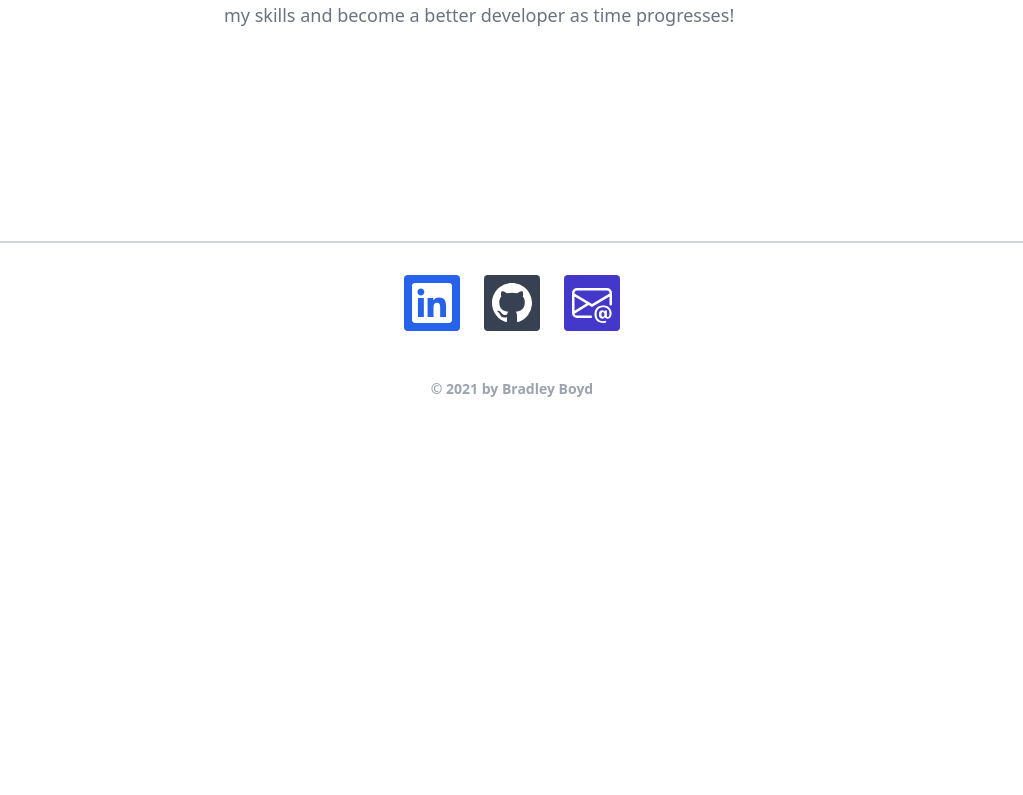
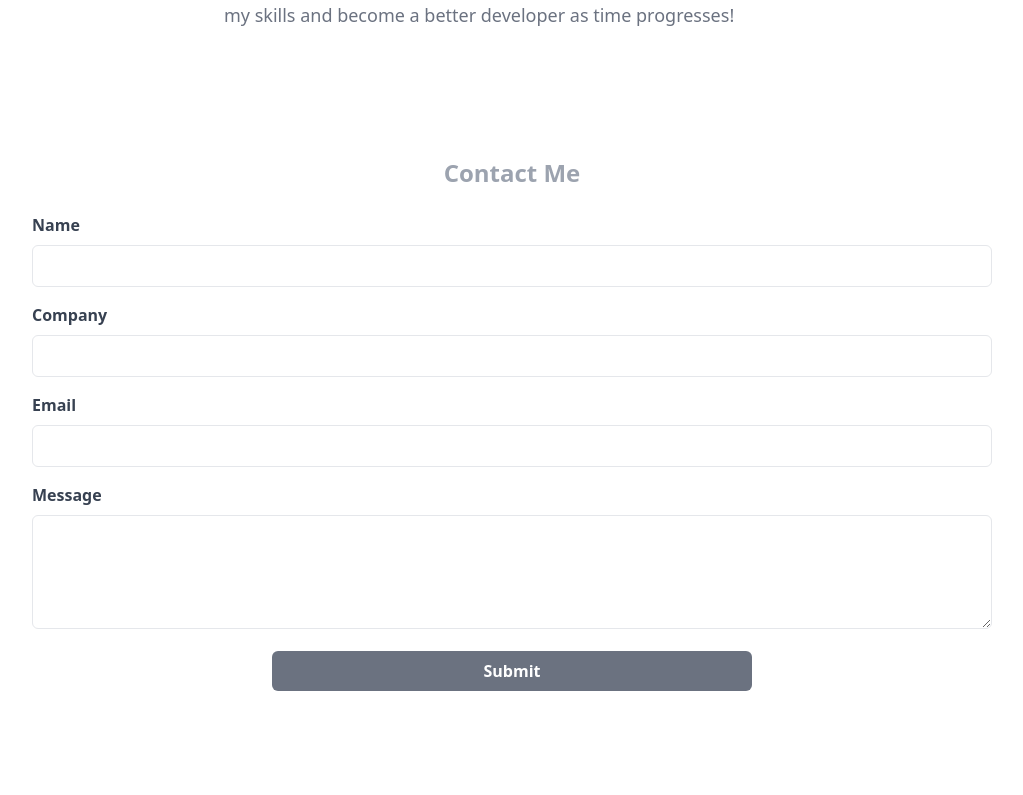
Before and after one commit to bboyd146/React-portfolio, a React (Create React App) app in the folder portfolio/: page / in a window 1280 px wide. Shown: the part 965-1760 px from the top of the page, without its empty margins (128-1151 px from the left). Before the commit the page ends 1476 px from the top, so only its background shows below. Built offline with nearby package versions, Linux system fonts and the light colour scheme.

Commit message:
modified contact form. render successful

```diff
--- a/portfolio/src/App.js
+++ b/portfolio/src/App.js
@@ -6,7 +6,7 @@ function App() {
     document.title = 'My portfolio';
   }, []);
   return (
-    <main className="text-gray-400 bg-gray-900 body-font">
+    <main className="text-gray-400  body-font">
       <Container />
     </main>
   );
--- a/portfolio/src/components/Contact.jsx
+++ b/portfolio/src/components/Contact.jsx
@@ -3,6 +3,7 @@ import React, { useState } from 'react';
 const Contact = () => {
     const [formData, setFormData] = useState({
         name: '',
+        company: '',
         email: '',
         message: ''
     });
@@ -14,7 +15,7 @@ const Contact = () => {
     const handleSubmit = async (e) => {
         e.preventDefault();
         try {
-            const response = await fetch('https://formspree.io/f/xkndvpoy', {
+            const response = await fetch('YOUR_FORMSPREE_ENDPOINT', {
                 method: 'POST',
                 headers: {
                     'Content-Type': 'application/json',
@@ -24,7 +25,7 @@ const Contact = () => {
             if (response.ok) {
                 console.log('Email sent successfully');
                 // Reset form after successful submission
-                setFormData({ name: '', email: '', message: '' });
+                setFormData({ name: '', company: '',  email: '', message: '' });
             } else {
                 console.error('Failed to send email');
             }
@@ -34,12 +35,16 @@ const Contact = () => {
     };
 
     return (
-        <div className="max-w-md mx-auto bg-white rounded p-8 shadow-lg mt-10">
-            <h2 className="text-2xl font-semibold mb-6">Contact Us</h2>
+        <div className="max-w-screen-lg mx-auto bg-white p-8">
+            <h2 className="text-2xl text-center font-semibold mb-6">Contact Me</h2>
             <form onSubmit={handleSubmit}>
                 <div className="mb-4">
                     <label htmlFor="name" className="block text-gray-700 font-semibold mb-2">Name</label>
                     <input type="text" id="name" name="name" value={formData.name} onChange={handleChange} required className="w-full px-4 py-2 border rounded-md focus:outline-none focus:border-blue-500" />
+                </div>
+                <div className="mb-4">
+                    <label htmlFor="company" className="block text-gray-700 font-semibold mb-2">Company</label>
+                    <input type="text" id="company" name="company" value={formData.company} onChange={handleChange} required className="w-full px-4 py-2 border rounded-md focus:outline-none focus:border-blue-500" />
                 </div>
                 <div className="mb-4">
                     <label htmlFor="email" className="block text-gray-700 font-semibold mb-2">Email</label>
@@ -49,7 +54,7 @@ const Contact = () => {
                     <label htmlFor="message" className="block text-gray-700 font-semibold mb-2">Message</label>
                     <textarea id="message" name="message" value={formData.message} onChange={handleChange} rows="4" required className="w-full px-4 py-2 border rounded-md focus:outline-none focus:border-blue-500"></textarea>
                 </div>
-                <button type="submit" className="w-full bg-blue-500 hover:bg-blue-600 text-white font-semibold py-2 px-4 rounded-md focus:outline-none focus:shadow-outline">Submit</button>
+                <button type="submit" className="w-6/12 bg-gray-500 hover:bg-blue-600 mx-auto block text-white font-semibold py-2 px-4 rounded-md focus:outline-none focus:shadow-outline">Submit</button>
             </form>
         </div>
     );
--- a/portfolio/src/components/Container.js
+++ b/portfolio/src/components/Container.js
@@ -4,6 +4,7 @@ import About from "./About";
 import Navbar from "./Navbar";
 import Footer from "./Footer";
 import Skills from "./Skills";
+import Contact from "./Contact";
 
 
 export default function Container() {
@@ -27,6 +28,7 @@ export default function Container() {
         <div>
             <Navbar currentPage={currentPage} handlePageChange={handlePageChange} />
             {renderPage()}
+            <Contact />
             <Footer />
         </div>
     );
```
